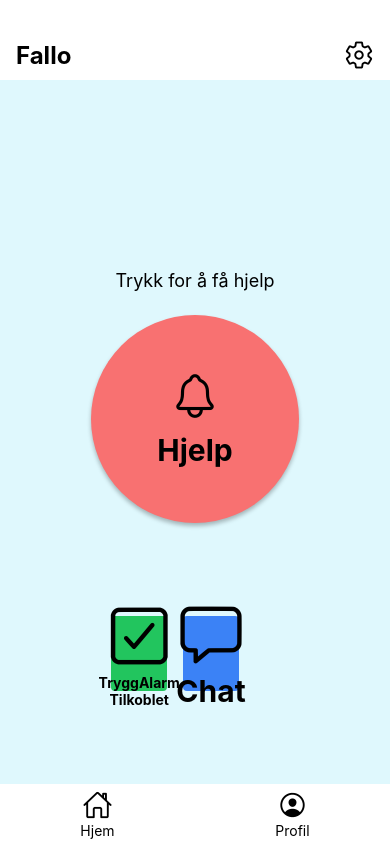
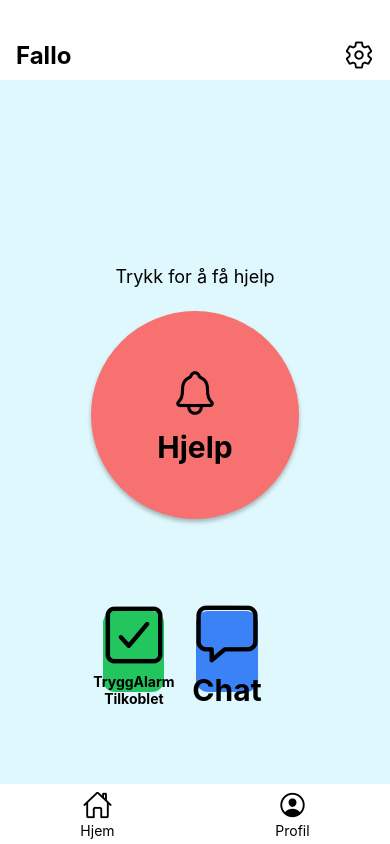
Before and after one commit to jatobro/fallo, a React Native app: screen / in a window 390 px wide. Built offline with nearby package versions, Linux system fonts and the light colour scheme.

Commit message:
moer round home buttons

```diff
--- a/App.tsx
+++ b/App.tsx
@@ -24,15 +24,15 @@ export default function App() {
           <Text className="mt-2 text-3xl font-bold">Hjelp</Text>
         </Pressable>
       </View>
-      <View className="flex flex-row gap-4">
-        <Pressable className="aspect-[3/4] w-1/3 items-center justify-center rounded bg-green-500">
+      <View className="flex flex-row gap-8">
+        <Pressable className="aspect-[3/4] w-1/3 items-center justify-center rounded-xl bg-green-500">
           <Ionicons name="checkbox-outline" size={70} />
           <View className="flex items-center">
             <Text className="font-bold">TryggAlarm</Text>
             <Text className="font-bold">Tilkoblet</Text>
           </View>
         </Pressable>
-        <Pressable className="flex aspect-[3/4] w-1/3 items-center justify-center rounded bg-blue-500">
+        <Pressable className="flex aspect-[3/4] w-1/3 items-center justify-center rounded-xl bg-blue-500">
           <Ionicons name="chatbox-outline" size={70} />
           <Text className="text-3xl font-bold">Chat</Text>
         </Pressable>
```
